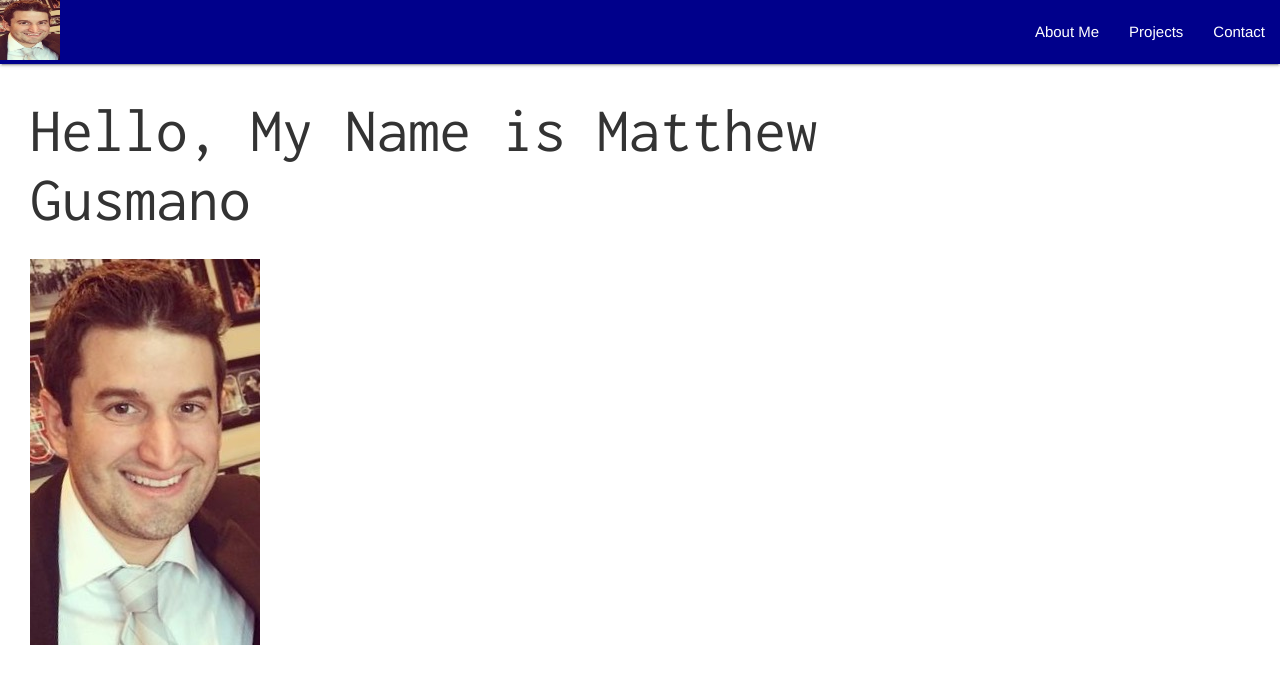
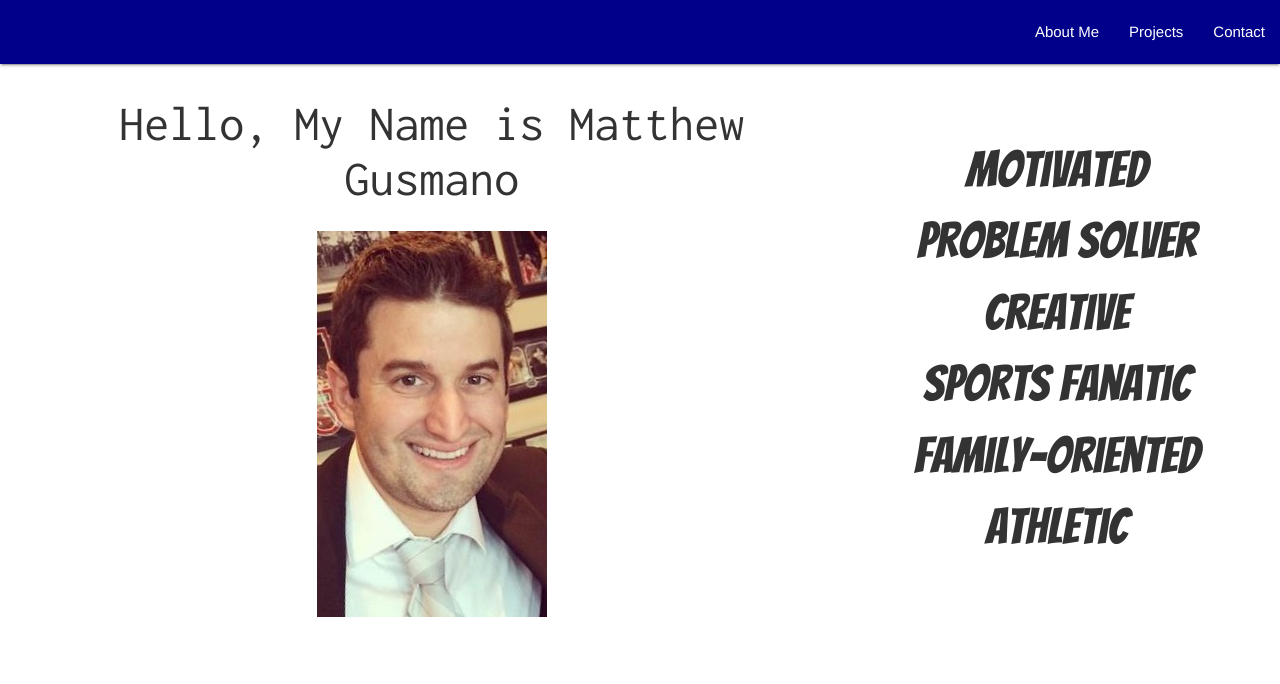
Before and after one commit to mgusmano84/My_Portfolio, a PHP site: page / in a window 1280 px wide. Shown: the top 684 px of the page. Run offline with PHP 8.4, Linux system fonts and the light colour scheme; some libraries are stand-ins or nearby versions.

Commit message:
finished intro page

```diff
--- a/assets/css/style.css
+++ b/assets/css/style.css
@@ -1,14 +1,12 @@
-.pic {
-	content:url(../images/Matt.jpg);
-	width: 60px;
-	height: 60px;
 
-}
 
 .navcol {
 	background-color: darkblue;
 	position: fixed;
 	z-index: 10;
+    left: 0;
+    top: 0;
+    width: 100%;
 }
 
 .pos1 {
@@ -19,11 +17,21 @@
 #font1{
 	font-family: 'Inconsolata';
 	float: left;
+	font-size: 50px;
+	text-align: center;
 
+}
+
+#font2{
+	font-family: 'Bangers', cursive;
+	font-size: 50px;
+	margin-top: 70px;
+	text-align: center;
 }
 
 #propic {
 	content:url(../images/Matt.jpg);
 	size: 50%;
-	float: left;
+	display: block;
+    margin: 0 auto;
 }
--- a/index.html
+++ b/index.html
@@ -11,6 +11,7 @@
 	<link rel="stylesheet" href="http://s.mlcdn.co/animate.css">
 	<link rel="stylesheet" type="text/css" href="assets/css/style.css">
 	<link href='https://fonts.googleapis.com/css?family=Inconsolata' rel='stylesheet' type='text/css'>
+  <link href='https://fonts.googleapis.com/css?family=Bangers' rel='stylesheet' type='text/css'>
 	<script src="https://cdn.firebase.com/js/client/2.4.1/firebase.js"></script>
 	<script src="https://code.jquery.com/jquery-2.2.3.js" integrity="sha256-laXWtGydpwqJ8JA+X9x2miwmaiKhn8tVmOVEigRNtP4=" crossorigin="anonymous"></script>
 	<script type="text/javascript" src="assets/js/portfolio.js"></script>
@@ -21,7 +22,7 @@
 <body>
   <nav>
     <div class="nav-wrapper navcol">
-      <a href="#" class="brand-logo pic"></a>
+      <a href="#" class="brand-logo"></a>
       <ul id="nav-mobile" class="right hide-on-med-and-down">
         <li><a href="sass.html">About Me</a></li>
         <li><a href="badges.html">Projects</a></li>
@@ -33,16 +34,24 @@
 	<div class="container-fluid">
  		<div class="row">
   			<div class="col-md-8 pos1">
-  				<div>
-  					<h1 id="font1">Hello, My Name is Matthew Gusmano</h1>
-  					<div id="propic"></div>
-  				</div>
-  			</div>
-  			<div class="col-md-4"></div>
-			</div>
+  				<h1 id="font1">Hello, My Name is Matthew Gusmano</h1>
+  				<div id="propic"></div>
+        </div>
+  			<div class="col-md-4">
+          <ul style="list-style-type:square" id="font2">
+            <li>Motivated</li>
+            <li>Problem Solver</li>
+            <li>Creative</li>
+            <li>Sports Fanatic</li>
+            <li>Family-Oriented</li>
+            <li>Athletic</li>
+          </ul>
+        </div>
 		</div>
  	</div>
 
 
+
+
 </body>
 </html>
```
